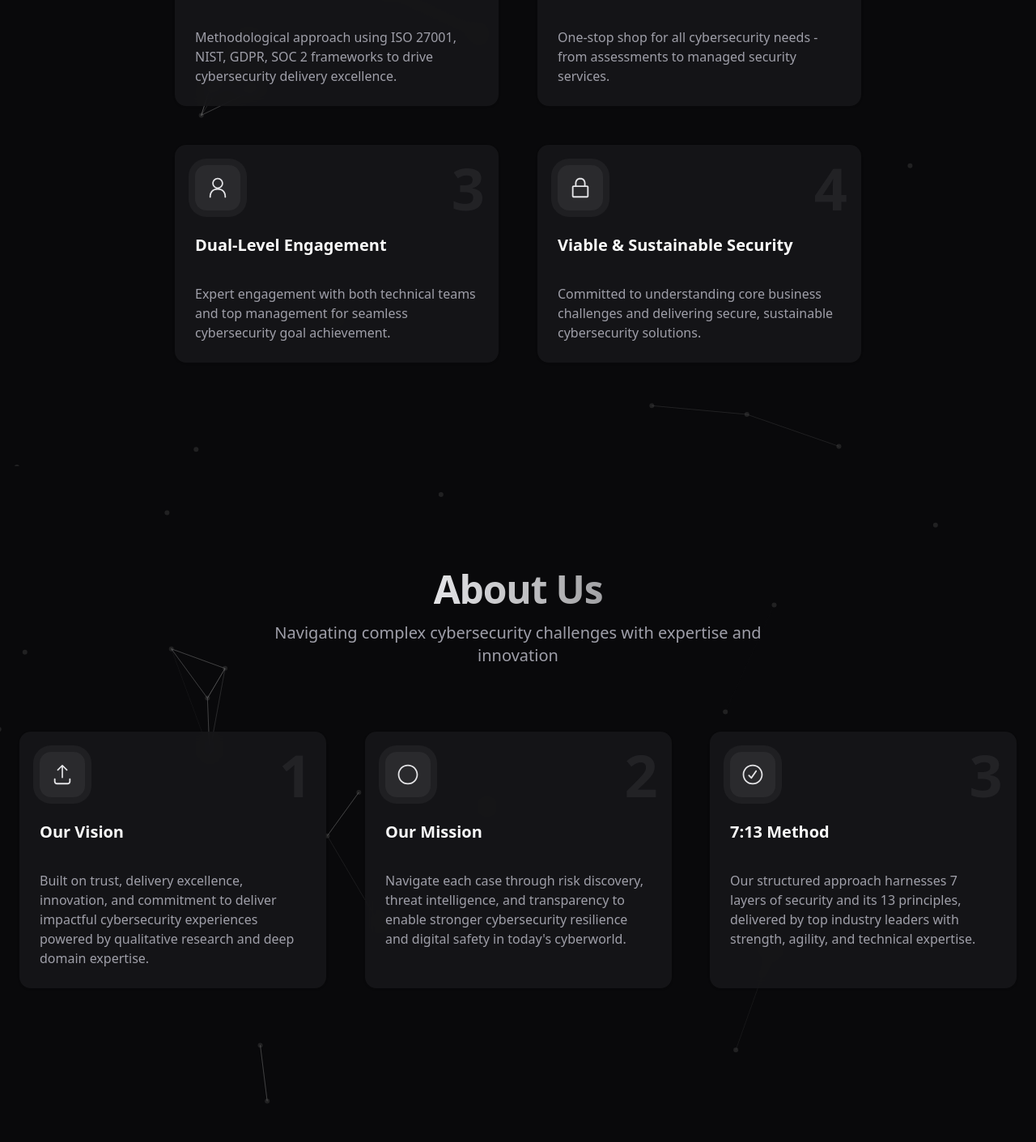
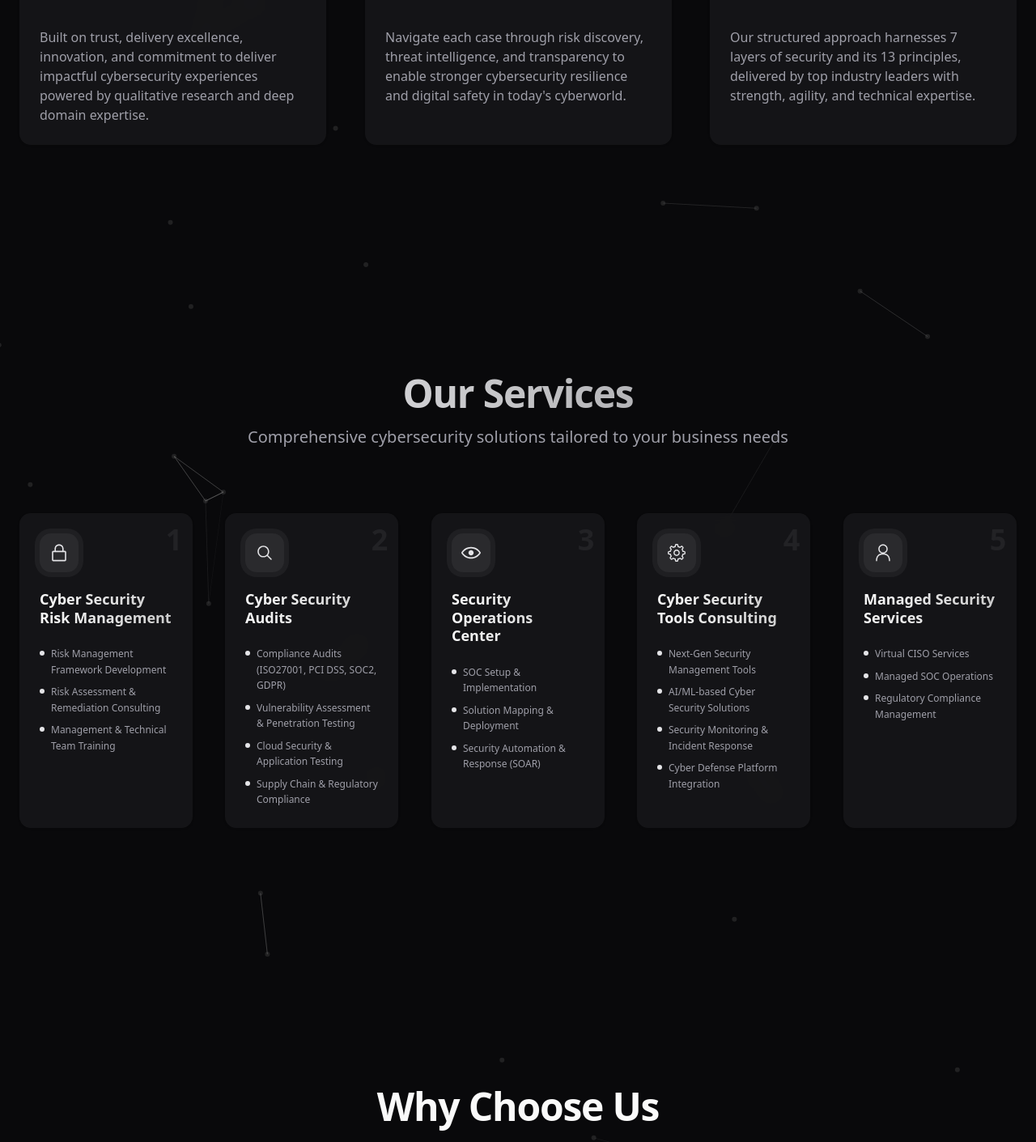
Before and after one commit to Demigod1410/Test-Site, a Next.js app: page / in a window 1280 px wide. Shown: the part 1330-2741 px from the top of the page at 81% size. Built offline with nearby package versions, Linux system fonts and the light colour scheme.

Commit message:
WhyChooseUs section before AboutUs

```diff
--- a/src/app/page.tsx
+++ b/src/app/page.tsx
@@ -12,9 +12,9 @@ export default function Home() {
       <Navbar />
       <main className="flex min-h-screen flex-col">
         <HeroSection />
-        <WhyChooseUs />
         <AboutUs />
         <Services />
+        <WhyChooseUs />
         <CoreTeam />
         <ContactForm />
       </main>
```
